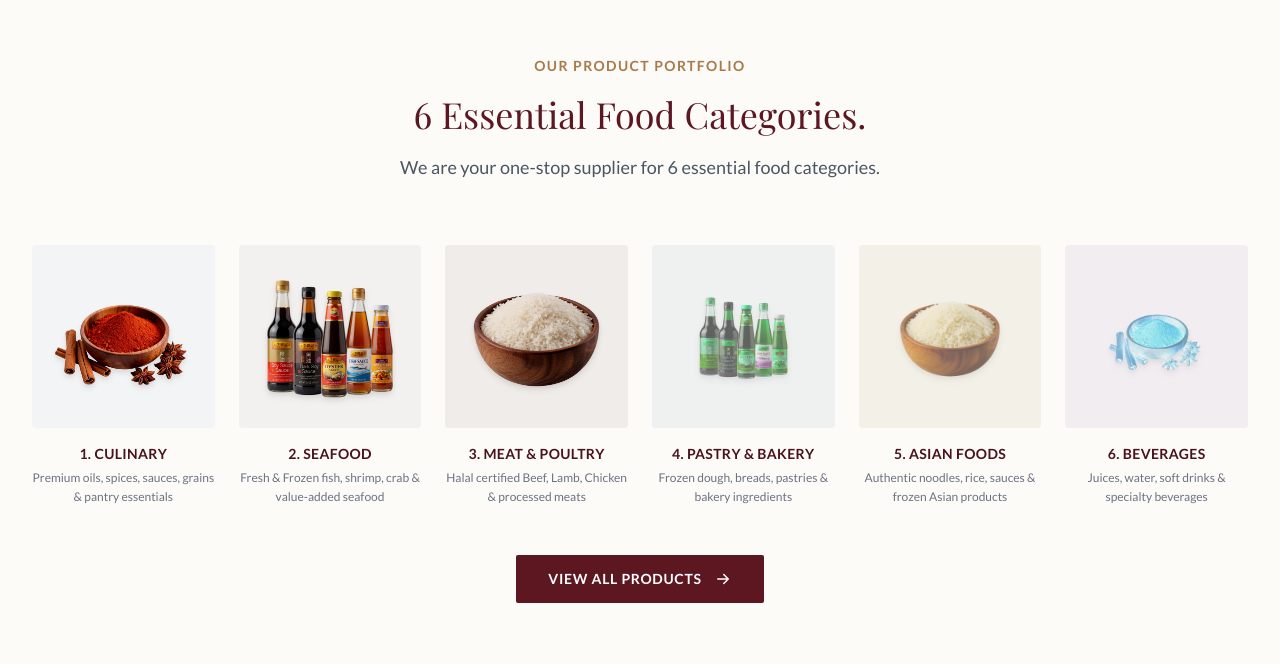
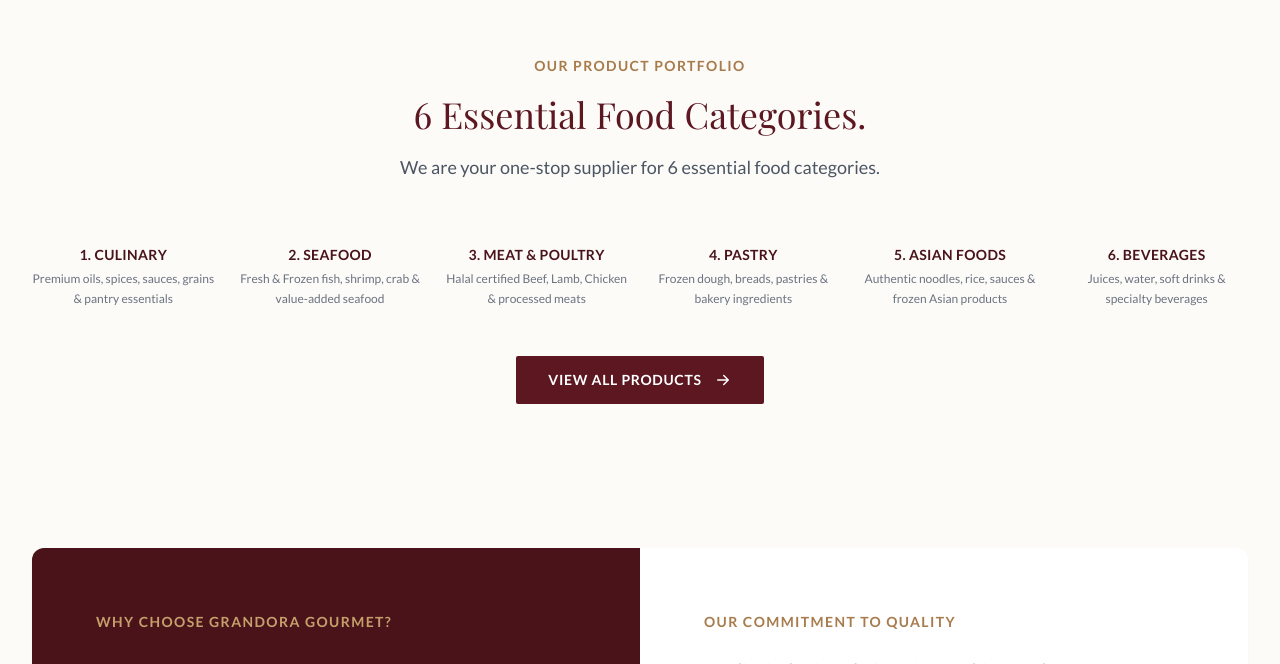
Before and after one commit to farsink/grandora-web, a plain HTML site: page index.html in a window 1280 px wide. Shown: the part 1889-2553 px from the top of the page. Drawn offline with nearby package versions, Linux system fonts and the light colour scheme; a web font is replaced by a local one.

Commit message:
chore: simplify product categories

```diff
--- a/index.html
+++ b/index.html
@@ -219,7 +219,7 @@
                     <div class="h-16 flex items-center justify-center mb-4 transition-transform group-hover:-translate-y-2">
                         <svg class="site-icon text-5xl text-gold-500 font-thin stroke-1" viewBox="0 0 24 24" aria-hidden="true" focusable="false"><path d="M10 3h4v5l3 4v8H7v-8l3-4V3Z" fill="none" stroke="currentColor" stroke-width="1.6"/><path d="M10 7h4M7 13h10" stroke="currentColor" stroke-width="1.4"/></svg>
                     </div>
-                    <span class="uppercase tracking-widest text-xs font-semibold">Pastry &amp; Bakery</span>
+                    <span class="uppercase tracking-widest text-xs font-semibold">Pastry</span>
                 </div>
                 <!-- Cat 5 -->
                 <div class="flex flex-col items-center group cursor-pointer fade-in-up stagger-2">
@@ -340,57 +340,36 @@
             <div class="grid grid-cols-2 md:grid-cols-3 lg:grid-cols-6 gap-6 mb-12">
                 <!-- Item 1: Culinary -->
                 <div class="group fade-in-up stagger-1">
-                    <div class="bg-gray-100 aspect-square rounded mb-4 overflow-hidden relative flex items-center justify-center p-4">
-                        <div class="absolute inset-0 bg-black/5 opacity-0 group-hover:opacity-100 transition-opacity"></div>
-                        <img src="assets/images/product-spices-seasonings.png" alt="Culinary" class="w-full h-full object-contain mix-blend-multiply drop-shadow-md group-hover:scale-105 transition-transform duration-500" loading="lazy" decoding="async" fetchpriority="low">
-                    </div>
                     <h4 class="text-sm font-bold text-maroon-900 uppercase tracking-wide">1. Culinary</h4>
                     <p class="text-xs text-gray-500 mt-1 leading-relaxed">Premium oils, spices, sauces, grains &amp; pantry essentials</p>
                 </div>
 
                 <!-- Item 2: Seafood -->
                 <div class="group fade-in-up stagger-2">
-                    <div class="bg-[#f2f1ef] aspect-square rounded mb-4 overflow-hidden relative flex items-center justify-center p-4">
-                        <div class="absolute inset-0 bg-black/5 opacity-0 group-hover:opacity-100 transition-opacity"></div>
-                        <img src="assets/images/product-cooking-sauces.png" alt="Seafood" class="w-full h-full object-contain mix-blend-multiply drop-shadow-md group-hover:scale-105 transition-transform duration-500" loading="lazy" decoding="async" fetchpriority="low">
-                    </div>
                     <h4 class="text-sm font-bold text-maroon-900 uppercase tracking-wide">2. Seafood</h4>
                     <p class="text-xs text-gray-500 mt-1 leading-relaxed">Fresh &amp; Frozen fish, shrimp, crab &amp; value-added seafood</p>
                 </div>
 
                 <!-- Item 3: Meat & Poultry -->
                 <div class="group fade-in-up stagger-3">
-                    <div class="bg-[#f0ece9] aspect-square rounded mb-4 overflow-hidden relative flex items-center justify-center p-4">
-                        <div class="absolute inset-0 bg-black/5 opacity-0 group-hover:opacity-100 transition-opacity"></div>
-                        <img src="assets/images/product-rice-grains.png" alt="Meat &amp; Poultry" class="w-full h-full object-contain mix-blend-multiply drop-shadow-md group-hover:scale-105 transition-transform duration-500" loading="lazy" decoding="async" fetchpriority="low">
-                    </div>
                     <h4 class="text-sm font-bold text-maroon-900 uppercase tracking-wide">3. Meat &amp; Poultry</h4>
                     <p class="text-xs text-gray-500 mt-1 leading-relaxed">Halal certified Beef, Lamb, Chicken &amp; processed meats</p>
                 </div>
 
-                <!-- Item 4: Pastry & Bakery -->
+                <!-- Item 4: Pastry -->
                 <div class="group fade-in-up stagger-1">
-                    <div class="bg-[#eef1f0] aspect-square rounded mb-4 overflow-hidden relative flex items-center justify-center p-4">
-                        <img src="assets/images/product-cooking-sauces.png" alt="Pastry &amp; Bakery" class="w-[70%] h-[70%] object-contain mix-blend-multiply drop-shadow-md opacity-60 group-hover:scale-105 transition-transform duration-500 hue-rotate-90" loading="lazy" decoding="async" fetchpriority="low">
-                    </div>
-                    <h4 class="text-sm font-bold text-maroon-900 uppercase tracking-wide">4. Pastry &amp; Bakery</h4>
+                    <h4 class="text-sm font-bold text-maroon-900 uppercase tracking-wide">4. Pastry</h4>
                     <p class="text-xs text-gray-500 mt-1 leading-relaxed">Frozen dough, breads, pastries &amp; bakery ingredients</p>
                 </div>
 
                 <!-- Item 5: Asian Foods -->
                 <div class="group fade-in-up stagger-2">
-                    <div class="bg-[#f3f0e8] aspect-square rounded mb-4 overflow-hidden relative flex items-center justify-center p-4">
-                        <img src="assets/images/product-rice-grains.png" alt="Asian Foods" class="w-[80%] h-[80%] object-contain mix-blend-multiply drop-shadow-md opacity-60 group-hover:scale-105 transition-transform duration-500 hue-rotate-15 saturate-200" loading="lazy" decoding="async" fetchpriority="low">
-                    </div>
                     <h4 class="text-sm font-bold text-maroon-900 uppercase tracking-wide">5. Asian Foods</h4>
                     <p class="text-xs text-gray-500 mt-1 leading-relaxed">Authentic noodles, rice, sauces &amp; frozen Asian products</p>
                 </div>
 
                 <!-- Item 6: Beverages -->
                 <div class="group fade-in-up stagger-3">
-                    <div class="bg-[#f1edf0] aspect-square rounded mb-4 overflow-hidden relative flex items-center justify-center p-4">
-                        <img src="assets/images/product-spices-seasonings.png" alt="Beverages" class="w-[70%] h-[70%] object-contain mix-blend-multiply drop-shadow-md opacity-60 group-hover:scale-105 transition-transform duration-500 invert" loading="lazy" decoding="async" fetchpriority="low">
-                    </div>
                     <h4 class="text-sm font-bold text-maroon-900 uppercase tracking-wide">6. Beverages</h4>
                     <p class="text-xs text-gray-500 mt-1 leading-relaxed">Juices, water, soft drinks &amp; specialty beverages</p>
                 </div>
```
